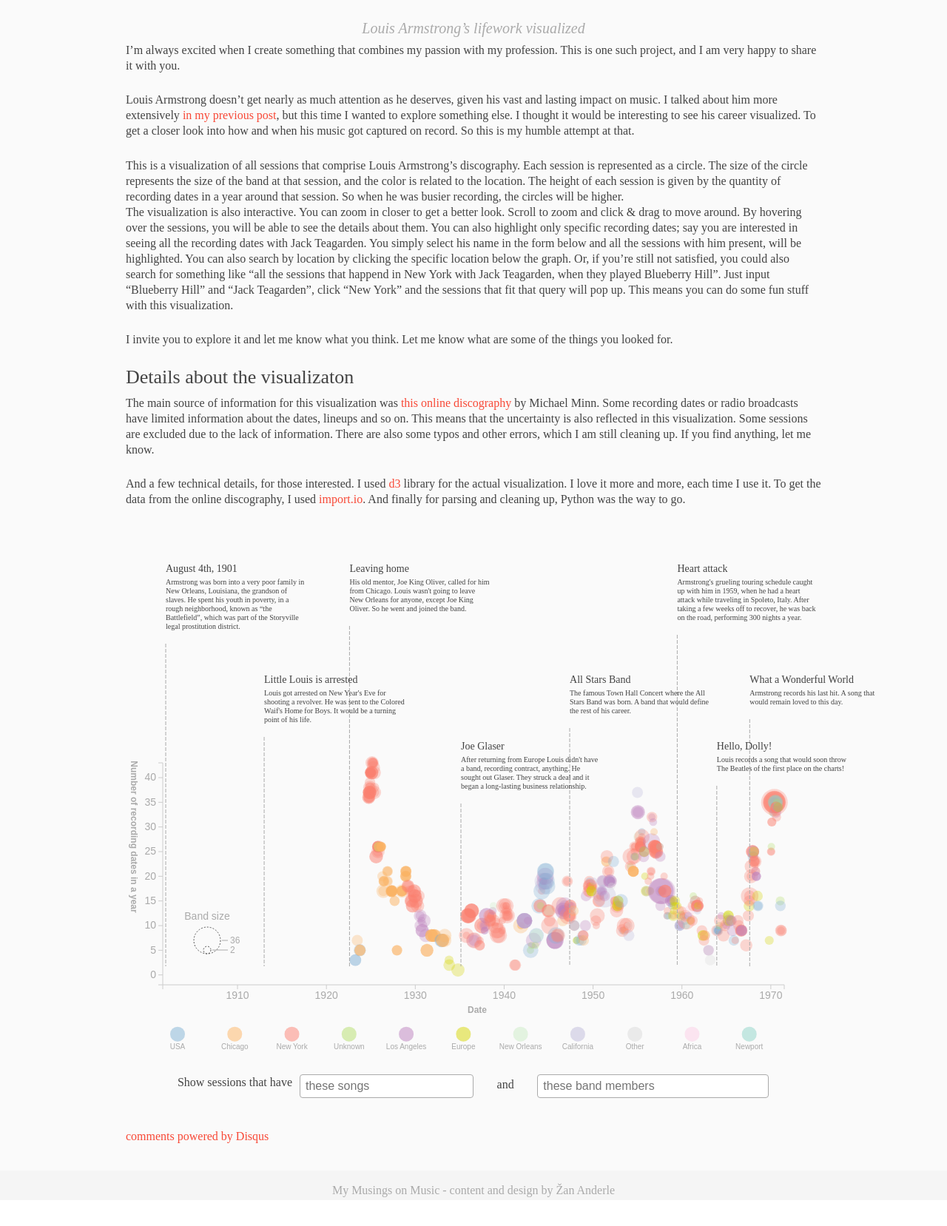
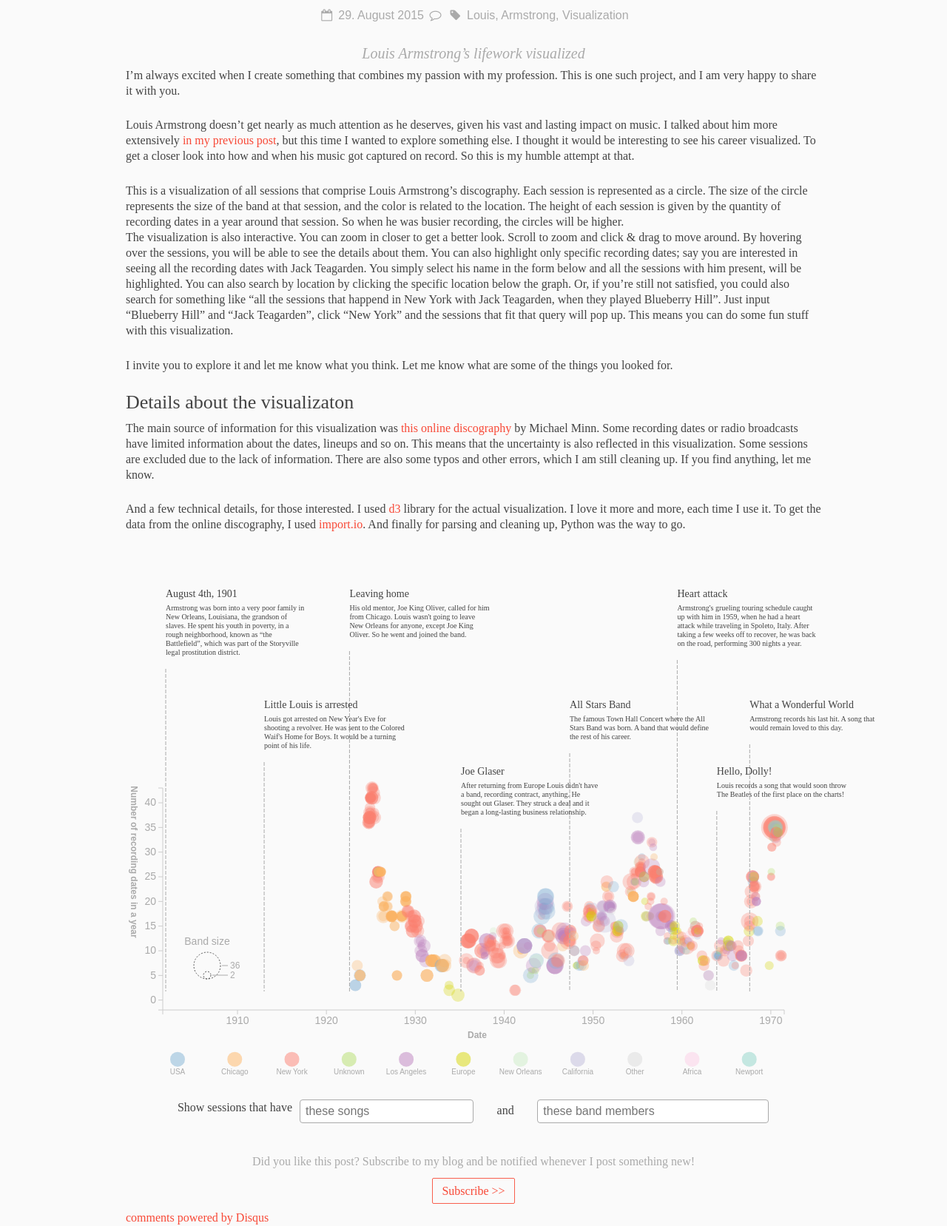
Before and after one commit to zanderle/zanderle.github.io, a plain HTML site: page 2015/08/29/Louis-Armstrong-Discography/index.html in a window 1280 px wide. Shown: the part 249-1906 px from the top of the page at 74% size. Before the commit the page ends 1871 px from the top, so only its background shows below. Drawn offline with Linux system fonts and the light colour scheme; a script that the page names is missing; a web font is replaced by a local one.

Commit message:
Add subscribe button

```diff
--- a/2015/08/29/Louis-Armstrong-Discography/index.html
+++ b/2015/08/29/Louis-Armstrong-Discography/index.html
@@ -145,7 +145,7 @@
 
   <header class="post-header">
     <h1 class="text-center heading">Louis Armstrong Discography</h1>
-    <!-- <div class="text-center misc">
+    <div class="text-center misc">
         <i class="icon-calendar-empty inline-block"></i>
         <span class="inline-block">29. August 2015</span>
 
@@ -154,7 +154,7 @@
 
         <i class="icon-tag inline-block"></i>
         <span class="inline-block tags">Louis, Armstrong, Visualization</span>
-    </div> -->
+    </div>
   </header>
 
   <article class="post-content">
@@ -934,11 +934,11 @@ function redrawChart() {
 </script>
 
 
-<!--   <div class="invitation text-center">Did you like this post? Subscribe to my blog and be notified whenever I post something new!
+  <div class="invitation text-center">Did you like this post? Subscribe to my blog and be notified whenever I post something new!
     <br/>
     <br/>
     <a href="http://eepurl.com/bc2g2v" target="_blank" class="button">Subscribe >></a>
-</div> -->
+</div>
   </article>
 
 
```
